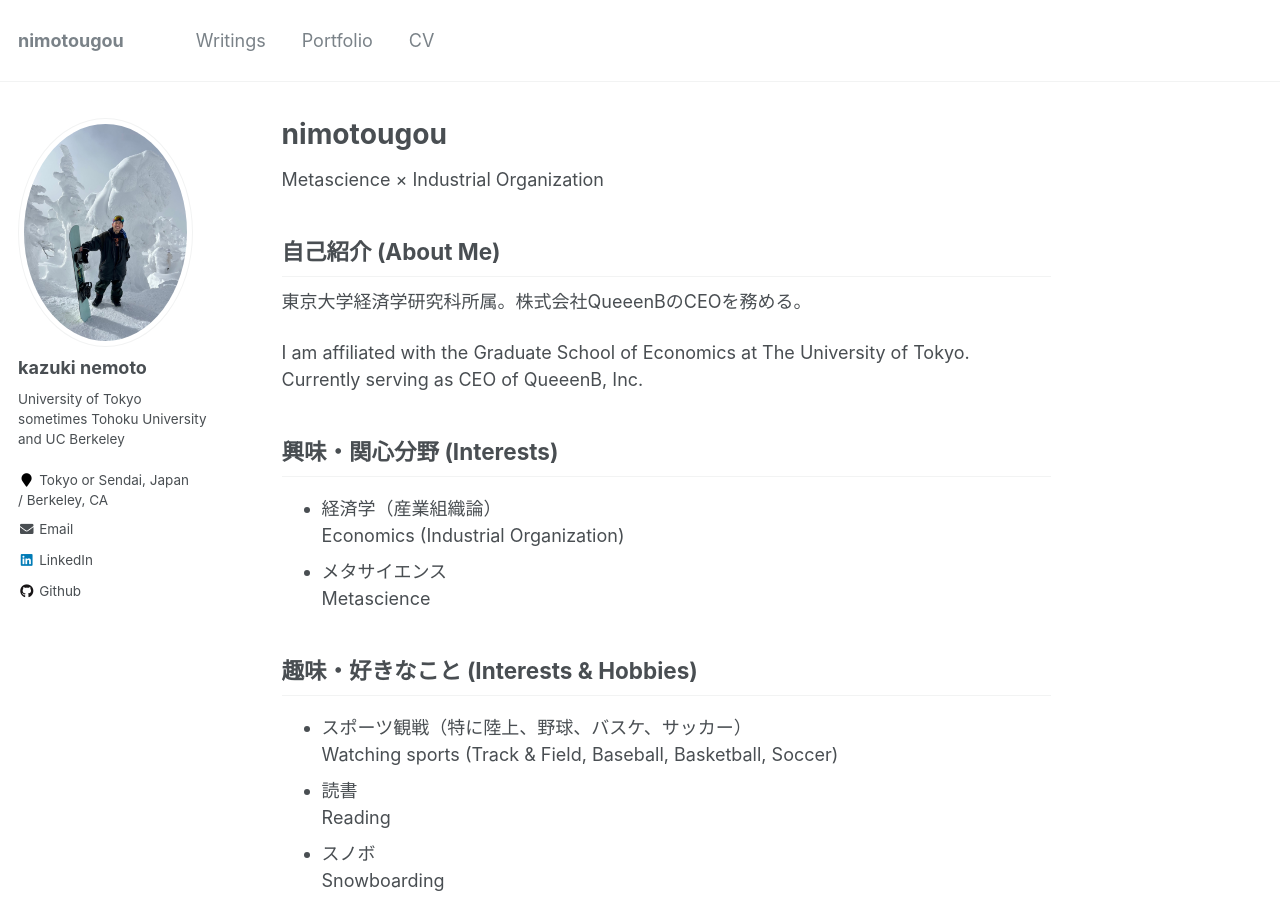
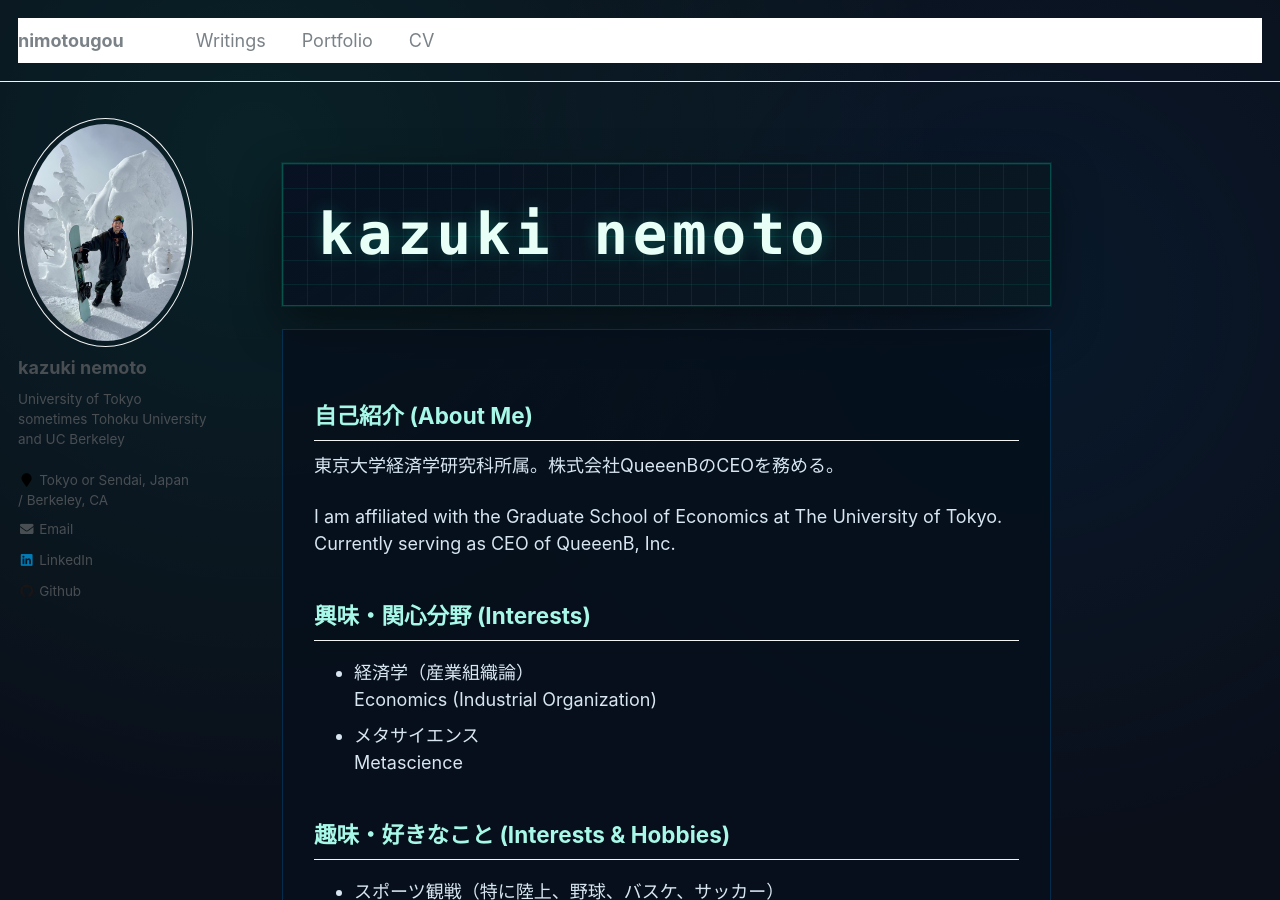
Before and after one commit to kazu-nemoto/kazu-nemoto.github.io, a Jekyll site: the page built from index.md, in a window 1280 px wide and 900 px high. Built offline with Jekyll 4.4.1, drawn with Linux system fonts in a browser that asks for light colours.

Commit message:
Update landing identity, remove tagline, simplify CV, and apply digital styling

```diff
--- a/_sass/_custom.scss
+++ b/_sass/_custom.scss
@@ -44,6 +44,67 @@
   display: none !important;
 }
 
+body.landing {
+  background:
+    radial-gradient(circle at 20% 10%, rgba(0, 255, 204, 0.08), transparent 40%),
+    radial-gradient(circle at 80% 20%, rgba(0, 153, 255, 0.08), transparent 35%),
+    #0a0f1a;
+}
+
+body.landing .page {
+  background: transparent;
+}
+
+body.landing .landing-hero {
+  position: relative;
+  margin: 2.5rem 0 1rem;
+  padding: 2rem;
+  border: 1px solid rgba(0, 255, 204, 0.25);
+  background: linear-gradient(145deg, rgba(8, 17, 33, 0.92), rgba(9, 25, 34, 0.84));
+  box-shadow: 0 0 0 1px rgba(0, 255, 204, 0.08), 0 18px 48px rgba(0, 0, 0, 0.45);
+  overflow: hidden;
+}
+
+body.landing .landing-hero::before {
+  content: "";
+  position: absolute;
+  inset: 0;
+  background-image:
+    linear-gradient(to right, rgba(0, 255, 204, 0.08) 1px, transparent 1px),
+    linear-gradient(to bottom, rgba(0, 255, 204, 0.08) 1px, transparent 1px);
+  background-size: 24px 24px;
+  pointer-events: none;
+}
+
+body.landing .landing-hero__title {
+  position: relative;
+  z-index: 1;
+  margin: 0;
+  font-family: "Fira Code", "SFMono-Regular", Menlo, Monaco, Consolas, "Liberation Mono", "Courier New", monospace;
+  font-size: clamp(2rem, 6vw, 3.2rem);
+  letter-spacing: 0.08em;
+  text-transform: lowercase;
+  color: #e8fff7;
+  text-shadow: 0 0 18px rgba(0, 255, 204, 0.25);
+}
+
+body.landing .landing-content {
+  margin-top: 1.25rem;
+  padding: 1.5rem 1.75rem;
+  border: 1px solid rgba(0, 153, 255, 0.22);
+  background: rgba(6, 16, 28, 0.8);
+  backdrop-filter: blur(4px);
+  color: #d8e6f2;
+}
+
+body.landing .landing-content h2 {
+  color: #a8f8e8;
+}
+
+body.landing .landing-content hr {
+  border-color: rgba(0, 255, 204, 0.22);
+}
+
 @keyframes landingType {
   from {
     width: 0ch;
--- a/index.md
+++ b/index.md
@@ -1,15 +1,14 @@
 ---
 layout: single
-title: "nimotougou"
+title: "kazuki nemoto"
 author_profile: true
 classes: landing
 show_title: false
-splash_text: nimotougou
+splash_text: kazuki nemoto
 ---
 
 <div class="landing-hero">
-  <h1 class="landing-hero__title">nimotougou</h1>
-  <p class="landing-hero__tagline">Metascience × Industrial Organization</p>
+  <h1 class="landing-hero__title">kazuki nemoto</h1>
 </div>
 
 <div class="landing-content" markdown="1">
```
Also changed, not shown: _pages/cv.md (+2 -25 lines).
